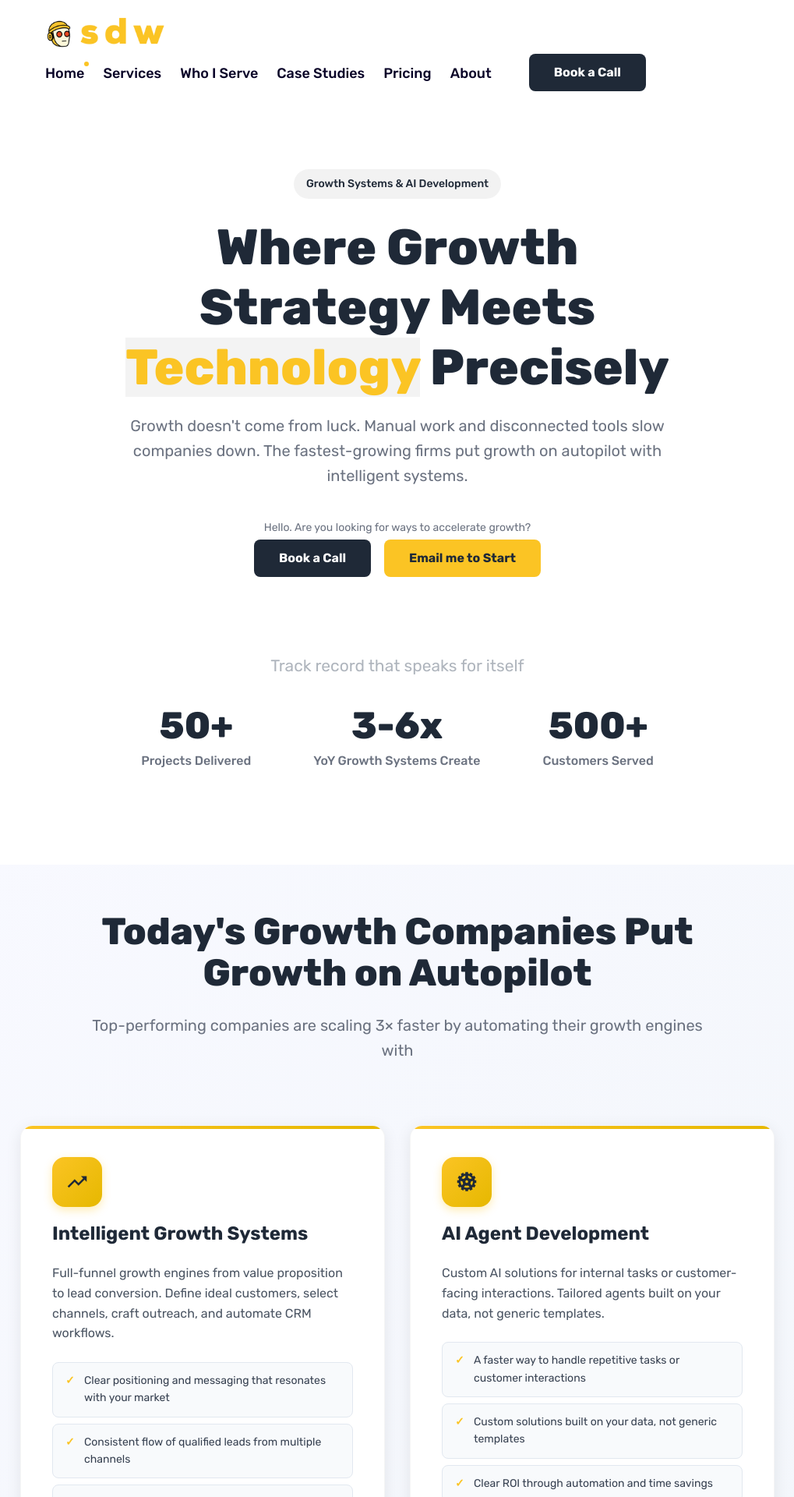
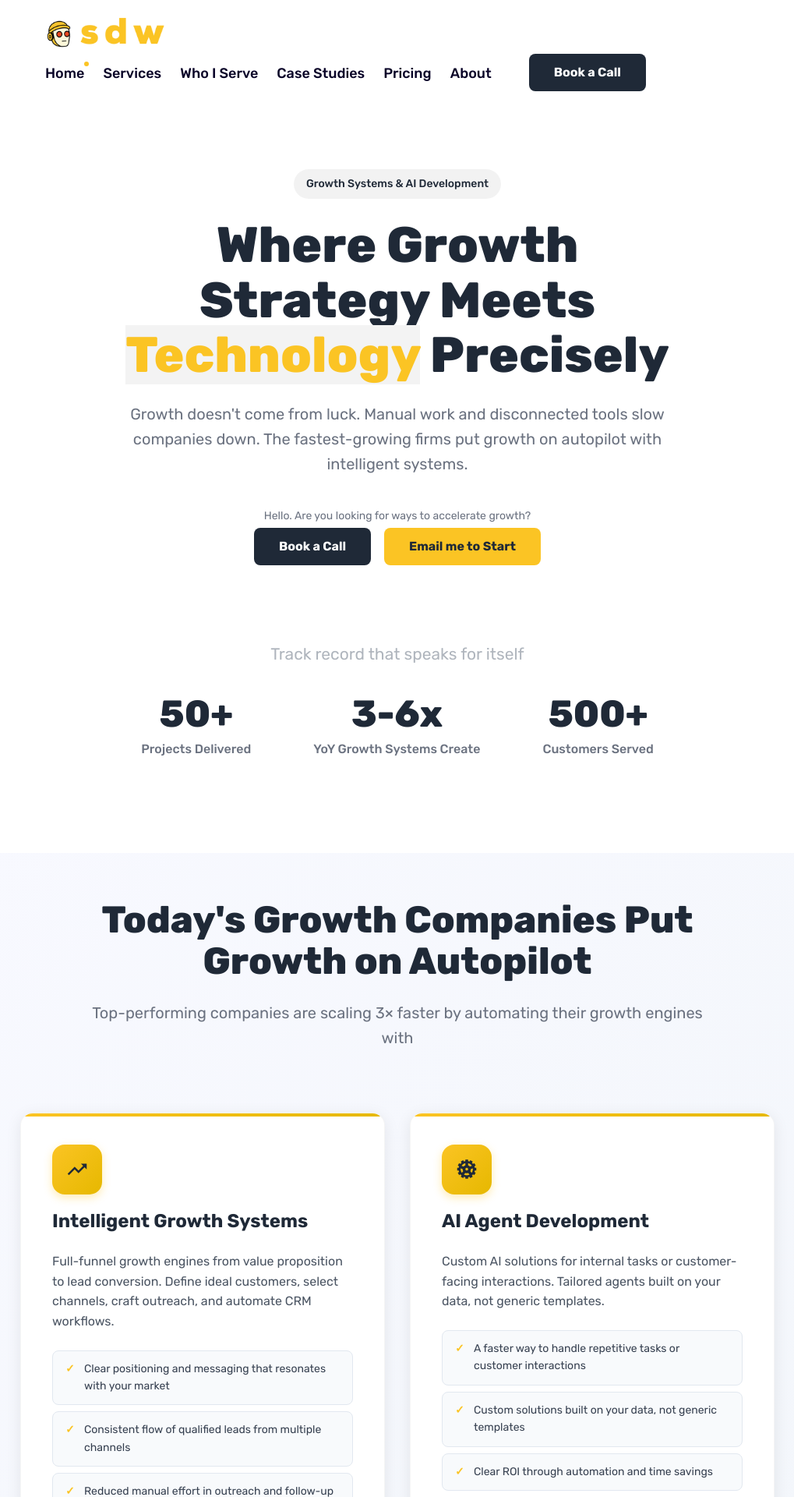
Before and after one commit to nikpalumbo/nikpalumbo.github.io, a Jekyll site: the page built from index.html, in a window 1280 px wide. Shown: the top 1920 px of the page at 78% size, without its empty margins (130-1149 px from the left). Built offline with Jekyll 4.4.1, drawn with Linux system fonts in a browser that asks for light colours.

Commit message:
Reverted hero title CSS to match production exactly - removed custom max-width and text wrapping properties

```diff
--- a/_sass/3-modules/_hero.scss
+++ b/_sass/3-modules/_hero.scss
@@ -52,22 +52,24 @@
 .hero__title {
   font-size: 64px;
   font-weight: 800;
-  line-height: 1.2;
-  margin-bottom: 20px;
+  line-height: 1.1;
+  margin-bottom: 24px;
   color: #1f2937;
-  max-width: 800px; /* Limit width to force text wrapping */
-  margin-left: auto;
-  margin-right: auto;
-  text-align: center;
 
   .highlight {
     color: var(--primary-color);
   }
 
+  @media (max-width: 1024px) {
+    font-size: 48px;
+  }
+
   @media (max-width: 768px) {
     font-size: 36px;
-    margin-bottom: 12px;
-    max-width: 100%;
+  }
+
+  @media (max-width: 576px) {
+    font-size: 28px;
   }
 }
 
```
